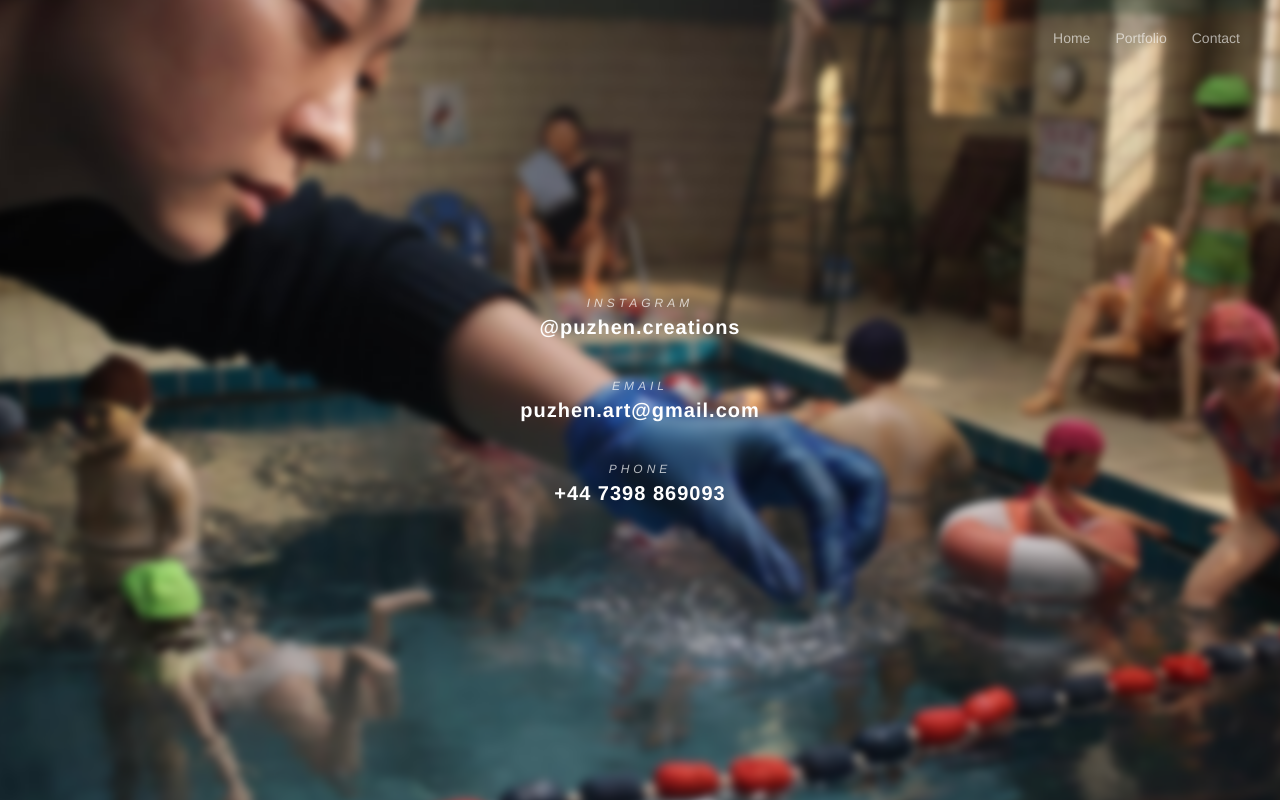
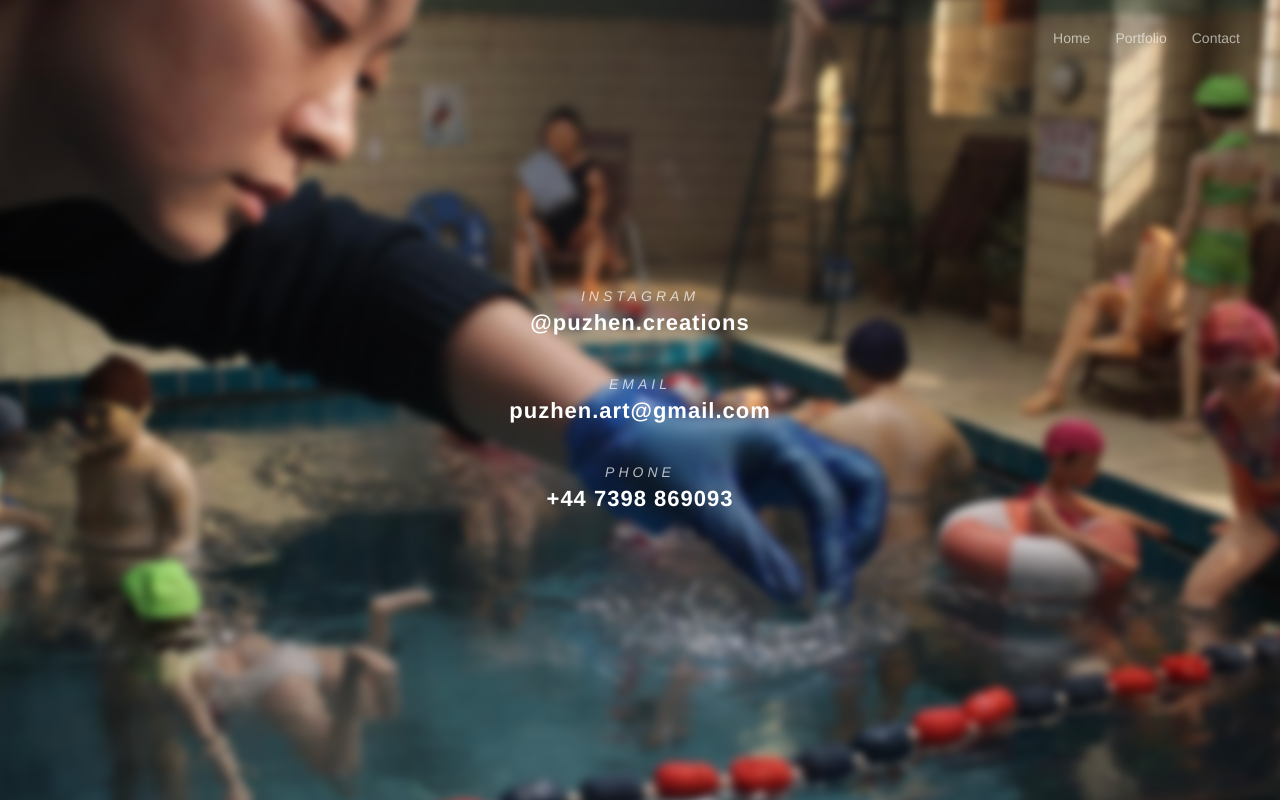
Before and after one commit to justin17lee-create/puzhen, a plain HTML site: page contact.html in a window 1280 px wide. Drawn offline with Linux system fonts and the light colour scheme.

Commit message:
Update style.css

```diff
--- a/style.css
+++ b/style.css
@@ -210,7 +210,7 @@ h2 {
 
 .contact-label {
   margin: 0;
-  font-size: 12px;
+  font-size: 14px;
   font-weight: 300;
   letter-spacing: 4px;
   opacity: 0.7;
@@ -219,7 +219,7 @@ h2 {
 
 .contact-value {
   margin: 0;
-  font-size: 20px;
+  font-size: 22px;
   font-weight: 700;
   letter-spacing: 1px;
 }
```
